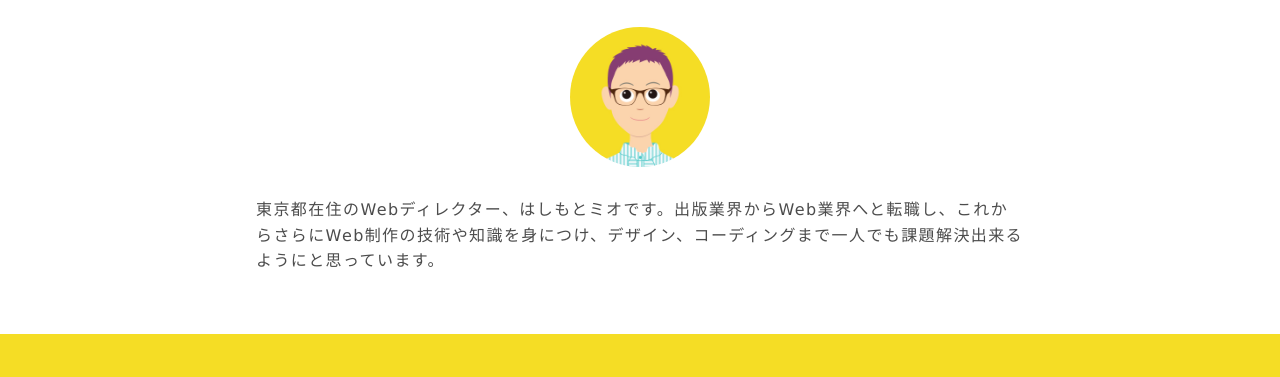
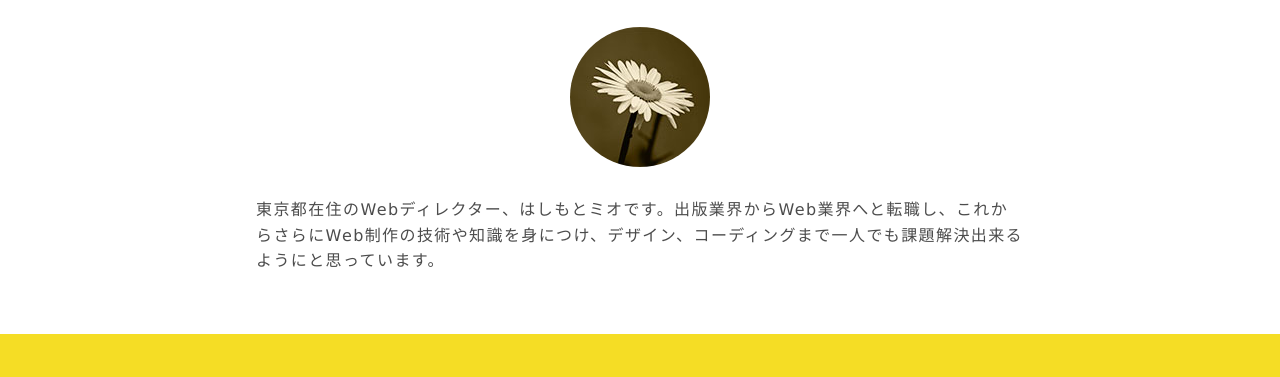
Before and after one commit to miohashimoto/miohashimoto.github.io, a plain HTML site: page index.html in a window 1280 px wide. Shown: the part 203-580 px from the top of the page. Drawn offline with nearby package versions, Linux system fonts and the light colour scheme.

Commit message:
profile photo

```diff
--- a/index.html
+++ b/index.html
@@ -14,7 +14,7 @@
             <a href="#contact" class="button-contact"><i aria-label="お問い合わせ" class="fa fa-envelope-o"></i></a>
             <div class="profile">
                 <h1 class="site-title abel uppercase text-center">Web Director <span>Mio Hashimoto</span></h1>
-            <img src="./images/img_profile_mio.jpg" alt="プロフィール写真" width="140" height="140" class="block-center profile-icon">
+            <img src="./images/img_profile_mio_2.jpg" alt="プロフィール写真" width="140" height="140" class="block-center profile-icon">
                 <p>東京都在住のWebディレクター、はしもとミオです。出版業界からWeb業界へと転職し、これからさらにWeb制作の技術や知識を身につけ、デザイン、コーディングまで一人でも課題解決出来るようにと思っています。</p>
             </div>
         </header>
```
Also changed, not shown: images/img_profile_mio_2.jpg (added).
